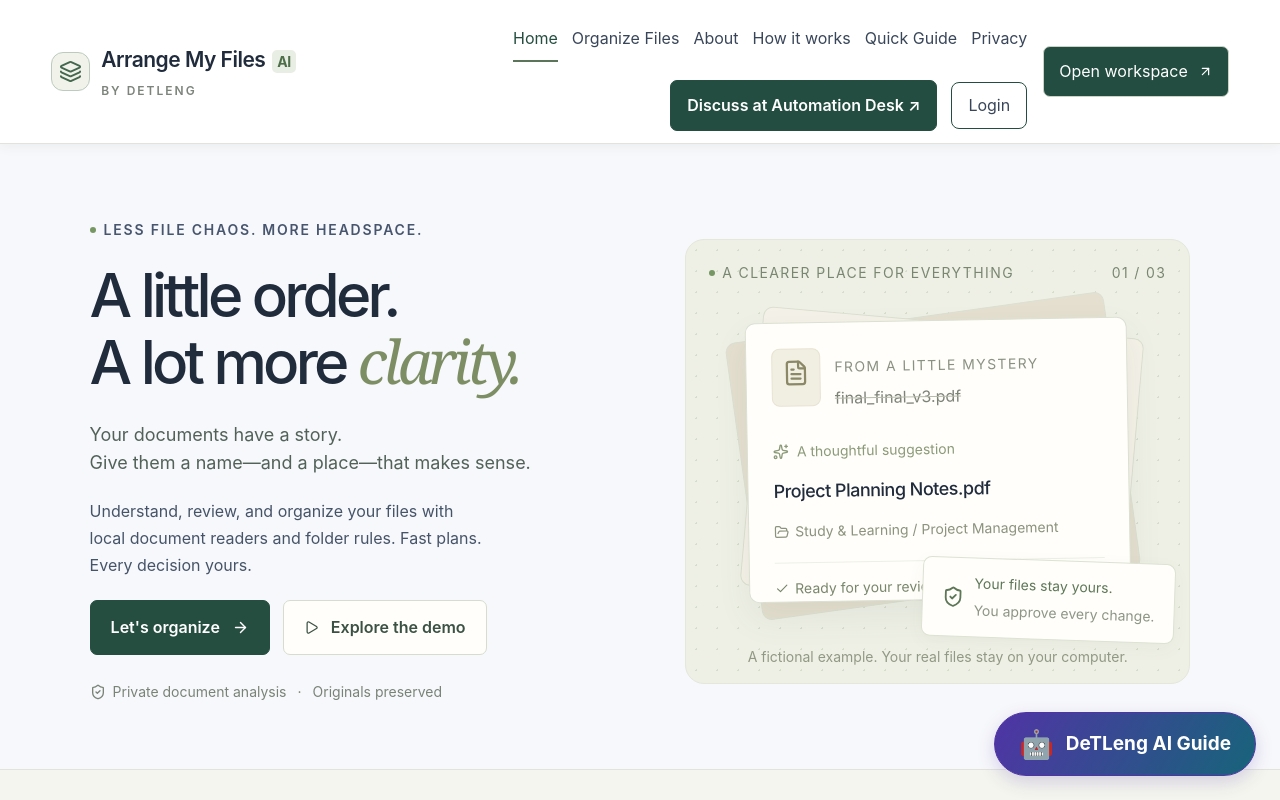
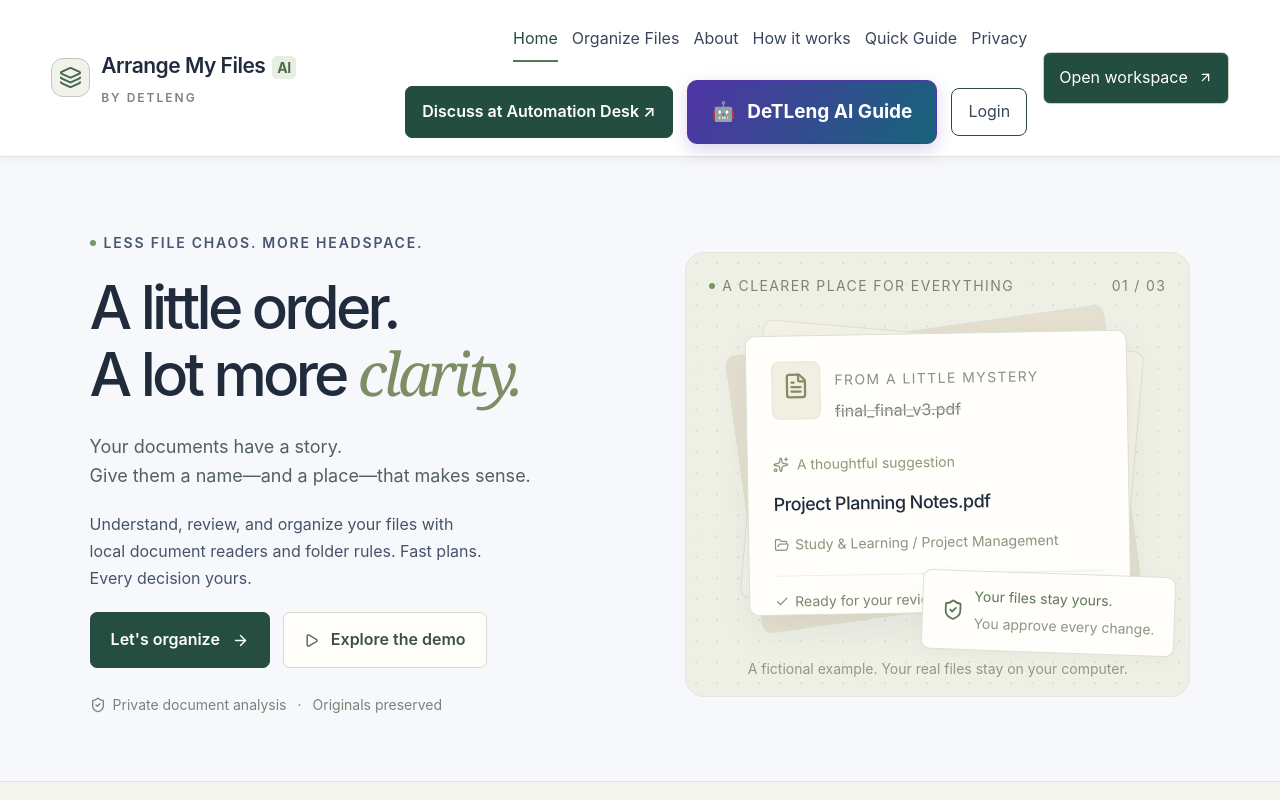
Before and after one commit to Navid-Ishaq/arrangemyfilesai-detleng, a React (Vite) app: page / in a window 1280 px wide. Shown: the top 800 px of the page. Built offline with nearby package versions, Linux system fonts and the light colour scheme.

Commit message:
Move AI Guide to header to prevent Copy button overlap

```diff
--- a/src/App.tsx
+++ b/src/App.tsx
@@ -624,6 +624,7 @@
           ))}
           <button onClick={() => { go("help"); setTimeout(() => document.getElementById("privacy")?.scrollIntoView(), 0); }}>Privacy</button>
           <a className="button desk-link" href="https://automation.detleng.com/#desk" target="_blank" rel="noopener noreferrer">Discuss at Automation Desk ↗</a>
+          <button className="button guide-launcher header-guide-launcher" aria-expanded={guide} onClick={() => { setGuide(!guide); setMobile(false); }}><span aria-hidden="true">🤖</span> DeTLeng AI Guide</button>
           <button className="login-trigger" onClick={() => setLoginOpen(true)}>Login</button>
         </nav>
         <button className="header-action" onClick={() => go("organize")}>
@@ -1311,7 +1312,7 @@
         )}
       </main>
       <EcosystemFooter navigate={(page) => { if (page === "privacy") { go("help"); setTimeout(() => document.getElementById("privacy")?.scrollIntoView(), 0); } else go(page); }} openLogin={() => setLoginOpen(true)} />
-      {!guide && <button className="button guide-launcher site-guide-launcher" aria-expanded={false} onClick={() => setGuide(true)}><span className="guide-emoji" aria-hidden="true">🤖</span> DeTLeng AI Guide</button>}
+
       {loginOpen && <LaunchLogin close={() => setLoginOpen(false)} />}
       {guide && (
         <Guide
--- a/src/style.css
+++ b/src/style.css
@@ -2310,3 +2310,5 @@
 @media(max-width:1000px) { .compact-footer .footer-columns { grid-template-columns:1fr 1fr; } }
 @media(max-width:600px) { .compact-footer .footer-columns { grid-template-columns:1fr; gap:24px; } .site-guide-launcher { right:12px; bottom:12px; padding:12px 16px; font-size:17px!important; } html { scroll-padding-top:170px; } }
 footer.compact-footer a, footer.compact-footer button { font-size:17px; color:#183e32; line-height:1.65; font-weight:500; }
+/* Help belongs in navigation, never over file actions. */
+header nav .header-guide-launcher { position:static; font-size:16px; padding:10px 14px; border-radius:10px; white-space:normal; }
```
